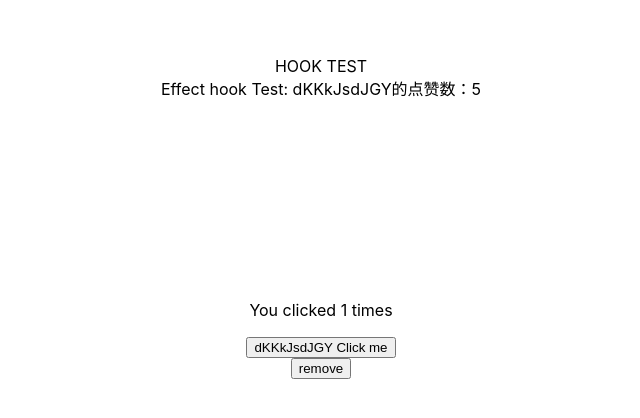
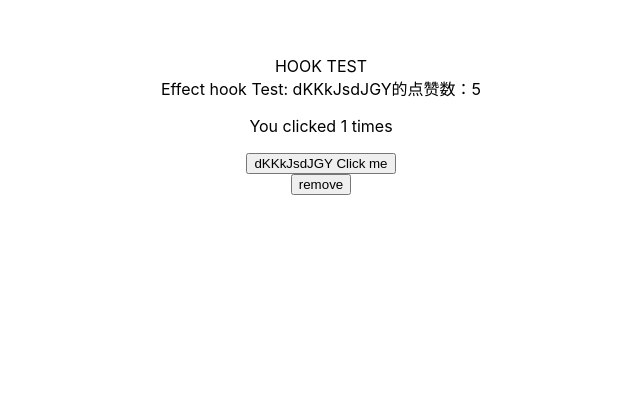
Before and after one commit to visenLu/react-hooks, a React (Create React App) app: page / in a window 1280 px wide. Shown: the part 104-522 px from the top of the page, without its empty margins (319-959 px from the left). Built offline with nearby package versions, Linux system fonts and the light colour scheme.

Commit message:
自定义hook

```diff
--- a/src/example-cls.jsx
+++ b/src/example-cls.jsx
@@ -1,5 +1,5 @@
 import React, { PureComponent } from 'react';
-import { addFakeListener, removeFakeListenr, randomString } from './fake-listener';
+import { addFakeListener, removeFakeListener, randomString } from './fake-listener';
 export default class ExampleCls extends PureComponent {
 	constructor(props) {
 		super(props);
@@ -19,13 +19,13 @@ export default class ExampleCls extends PureComponent {
 			document.title = `You clicked ${this.state.count} times`;
 
 		if (prevState.id !== this.state.id) {
-			removeFakeListenr(prevState.id);
+			removeFakeListener(prevState.id);
 			addFakeListener(this.state.id, this.props.onEffectTest);
 		}
   }
 
 	componentWillUnmount() {
-		removeFakeListenr(this.state.id);
+		removeFakeListener(this.state.id);
 	}
 
 	render() {
--- a/src/example.jsx
+++ b/src/example.jsx
@@ -1,34 +1,24 @@
-import React, { useState, useEffect, useLayoutEffect, useRef, forwardRef, useImperativeHandle } from 'react';
-import { addFakeListener, removeFakeListenr, randomString } from './fake-listener';
+import React, { useState, useEffect, useRef, forwardRef, useImperativeHandle } from 'react';
+import { randomString } from './fake-listener';
+import { useDocumentClicked, useFakeListener } from './hooks';
 
 const Example = forwardRef((props, ref) => {
   const { onEffectTest } = props;
   const pRef = useRef(null);
 
-  const [count, setCount] = useState(1);
   const [id, setId] = useState(randomString());
+  // const [count, setCount] = useState(1);
+  // useEffect(() => {
+  //   document.title = `You clicked ${count} times`;
+  // }, [count]);
 
-  // useEffect(() => {
-  //   pRef.current.style.marginTop = '200px';
-  // }, []);
+  const [count, setCount] = useDocumentClicked(1);
 
-  useLayoutEffect(() => {
-    pRef.current.style.marginTop = '200px';
-  }, []);
+  useFakeListener(id, onEffectTest);
 
   useEffect(() => {
     document.title = `You clicked ${count} times`;
   }, [count]);
-
-  useEffect(() => {
-    document.title = `You clicked ${count} times`;
-  }, [count]);
-
-  useEffect(() => {
-    console.log('=====onEffectTest changed=====')
-    addFakeListener(id, onEffectTest);
-    return () => removeFakeListenr(id);
-  }, [id]);
 
   useImperativeHandle(ref, () => ({
     setBackground: () => { pRef.current.style.backgroundColor = 'red'; }
--- a/src/fake-listener.js
+++ b/src/fake-listener.js
@@ -19,7 +19,7 @@ export function addFakeListener(name, callBack) {
   timers[name] = timeInterval;
 }
 
-export function removeFakeListenr(name) {
+export function removeFakeListener(name) {
   const { [name]: removeTimer } = timers;
   if (removeTimer)
   clearInterval(removeTimer);
--- /dev/null
+++ b/src/hooks/index.js
@@ -0,0 +1,21 @@
+import { useState, useEffect } from 'react';
+import { addFakeListener, removeFakeListener } from '../fake-listener';
+
+export function useDocumentClicked(initCount) {
+  const [count, setCount] = useState(initCount);
+
+  useEffect(() => {
+    document.title = `You clicked ${count} times`;
+  }, [count]);
+
+  return [count, setCount];
+}
+
+
+export function useFakeListener(id, onEffectTest) {
+  useEffect(() => {
+    console.log('=====onEffectTest changed=====')
+    addFakeListener(id, onEffectTest);
+    return () => removeFakeListener(id);
+  }, [id]);
+}
```
Also changed, not shown: 1 other file (tests, documents, lock files or other folders).
